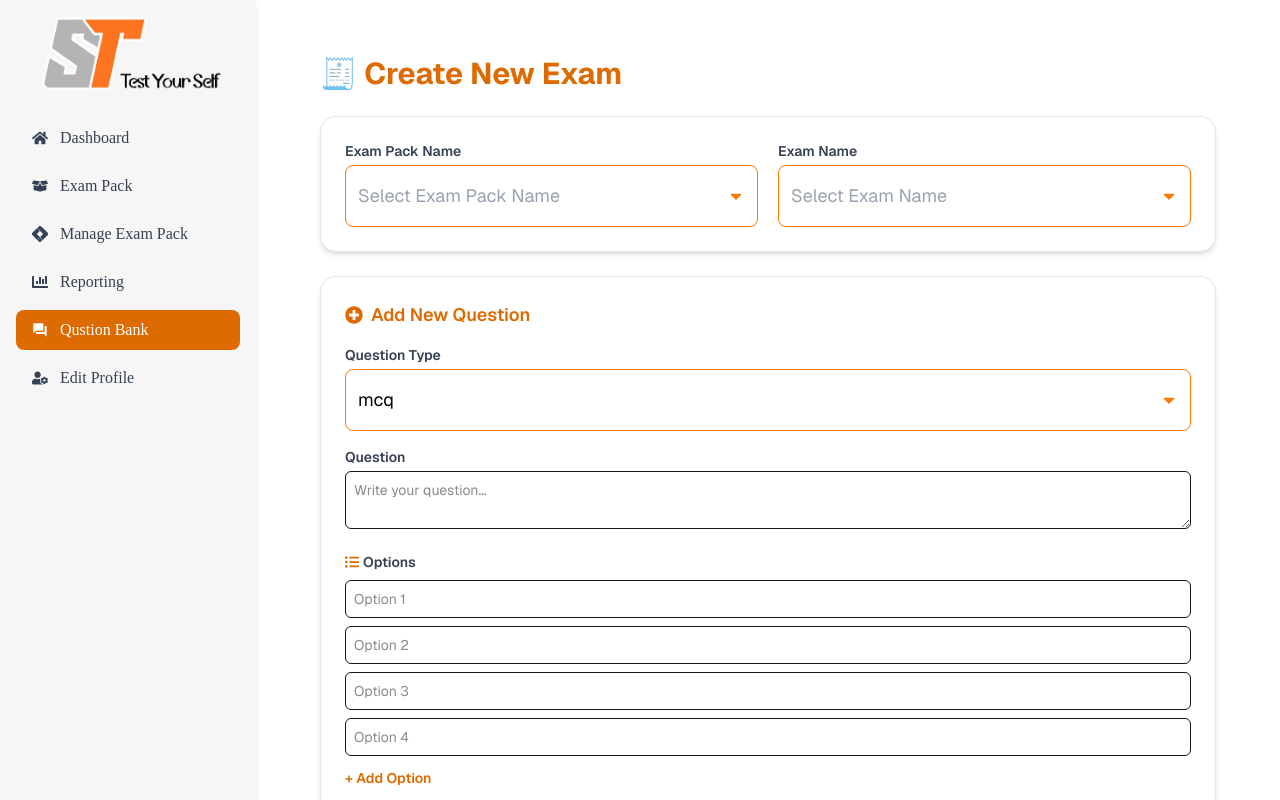
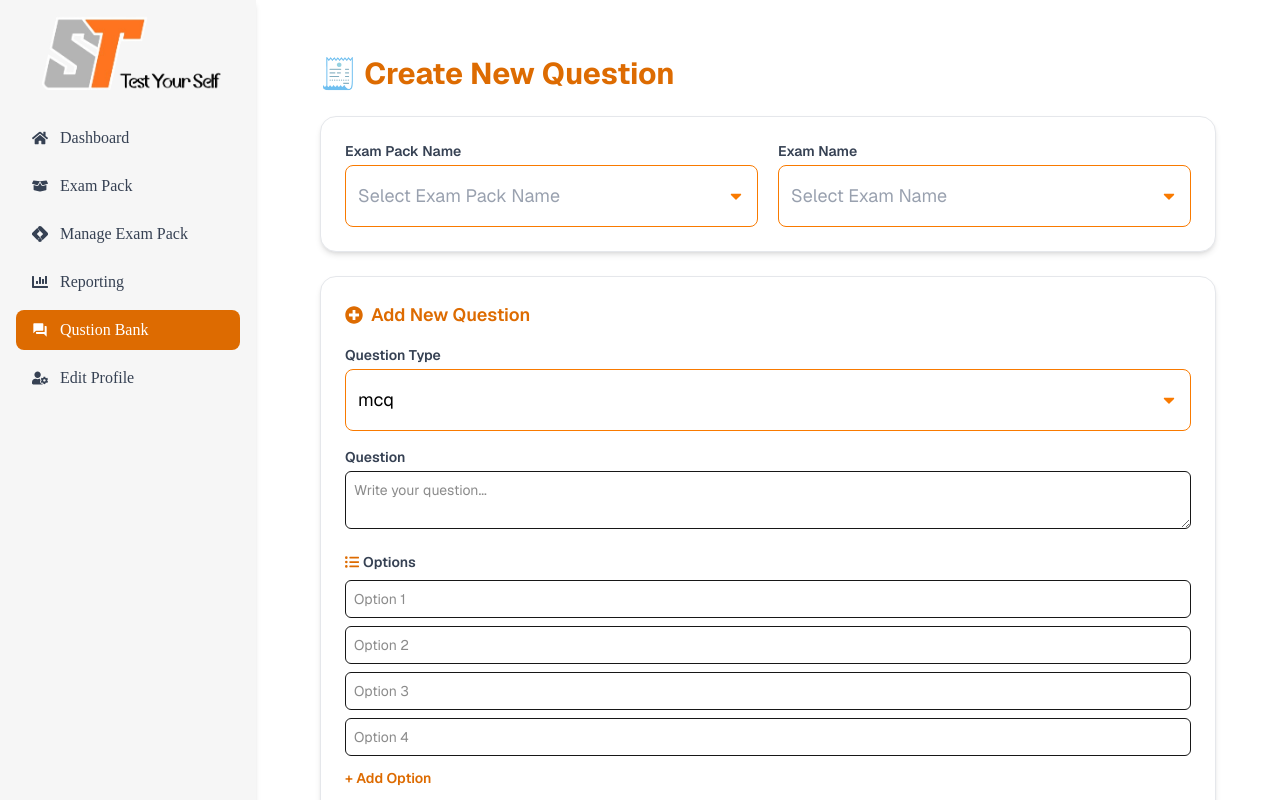
Before and after one commit to shaiadul/self-test-exam-platform, a Next.js app: page /dashboard/question/add in a window 1280 px wide. Shown: the top 800 px of the page. Built offline with nearby package versions, Linux system fonts and the light colour scheme.

Commit message:
update: text file

```diff
--- a/src/app/dashboard/question/add/page.tsx
+++ b/src/app/dashboard/question/add/page.tsx
@@ -253,7 +253,7 @@ export default function AddExamPage() {
         {/* Header */}
         <div className="flex items-center justify-between flex-wrap gap-3">
           <h1 className="text-2xl md:text-3xl font-bold text-[#dd6b01]">
-            🧾 Create New Exam
+            🧾 Create New Question
           </h1>
         </div>
 
```
